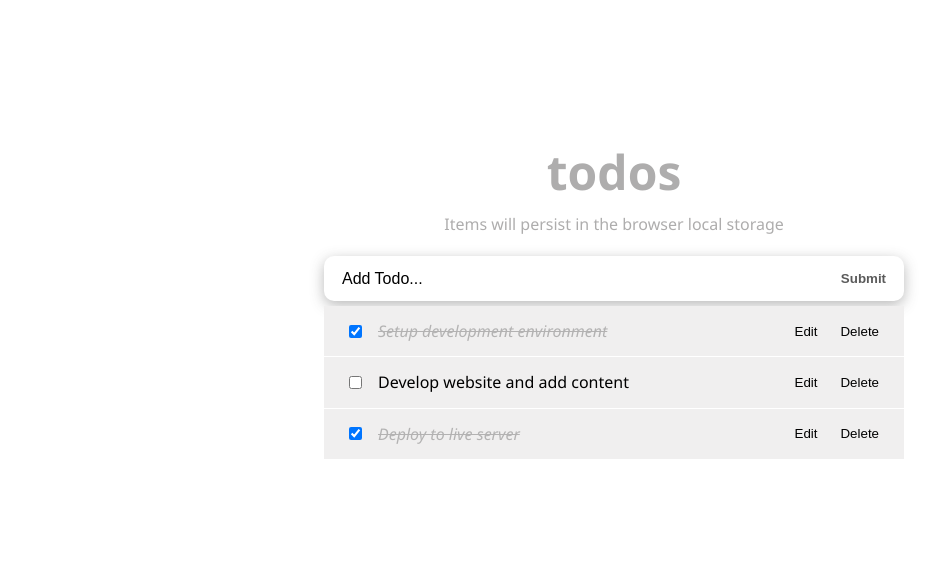
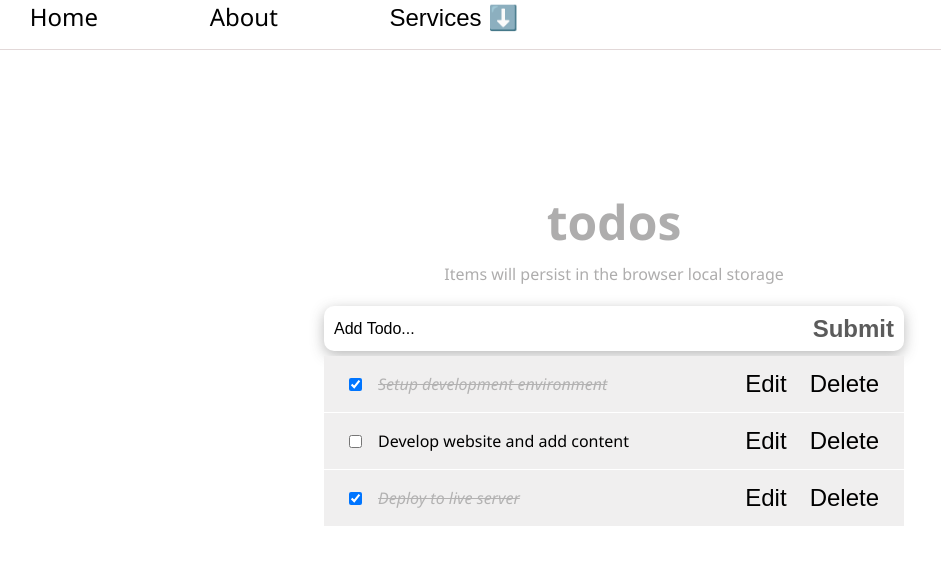
Before and after one commit to CesarHerr/react_to_do_list, a React (Vite) app: page / in a window 1280 px wide. Shown: the top 564 px of the page, without its empty margins (26-967 px from the left). Built offline with nearby package versions, Linux system fonts and the light colour scheme.

Commit message:
Add Navbar to the project

```diff
--- a/src/App.jsx
+++ b/src/App.jsx
@@ -1,10 +1,12 @@
 import { useState } from 'react'
+import Navbar from './components/Navbar'
 
 function App() {
   const [count, setCount] = useState(0)
 
   return (
     <>
+    <Navbar />
       <div>
         <a href="https://vitejs.dev" target="_blank" rel="noreferrer">
           <img src={viteLogo} className="logo" alt="Vite logo" />
--- /dev/null
+++ b/src/components/Navbar.jsx
@@ -0,0 +1,26 @@
+import { useState } from "react";
+import styles from '../styles/Navbar.module.css'
+
+const Navbar = () => {
+  const [dropdown, setDropdown] = useState(false);
+  return (
+    <nav className={styles.navbar}>
+      <ul className={styles.list}>
+        <li>Home</li>
+        <li>About</li>
+        <li>
+          <button onClick={() => setDropdown((prev) => !prev)}>
+            Services <span> ⬇️ </span>
+          </button>
+          {dropdown && (
+          <ul className={styles.dropdown}>
+            <li>Design</li>
+            <li>Development</li>
+          </ul>
+          )}
+        </li>
+      </ul>
+    </nav>
+  );
+};
+export default Navbar;
--- a/src/components/TodoApp.jsx
+++ b/src/components/TodoApp.jsx
@@ -1,14 +1,18 @@
 import Header from './Header';
 import TodosLogic from './TodosLogic';
+import Navbar from './Navbar';
 
 const TodoApp = () => {
   return (
-    <div className="wrapper">
-      <div className="todos">
-        <Header />
-        <TodosLogic />
+    <>
+      <Navbar />
+      <div className="wrapper">
+        <div className="todos">
+          <Header />
+          <TodosLogic />
+        </div>
       </div>
-    </div>
+    </>
   );
 };
 export default TodoApp;
--- /dev/null
+++ b/src/styles/Navbar.module.css
@@ -0,0 +1,40 @@
+.navbar {
+  border-bottom: solid 1px rgb(226, 216, 216);
+  display: flex;
+  height: 50px;
+}
+
+.list {
+  display: flex;
+  justify-content: space-around;
+  width: 80%;
+  max-width: 600px;
+  list-style: none;
+  margin-bottom: 50px;
+  font-size: 1.5rem;
+  background-color: rebeccapurple;
+}
+
+.dropdown {
+  display: flex;
+  flex-direction: column;
+  max-width: 300px;
+  position: absolute;
+  padding: 10px 40px;
+  left: 250px;
+  list-style: none;
+  background-color: #fff;
+  -webkit-box-shadow: 10px 14px 15px -10px rgba(94,87,94,1);
+-moz-box-shadow: 10px 14px 15px -10px rgba(94,87,94,1);
+box-shadow: 10px 14px 15px -10px rgba(94,87,94,1);
+}
+
+.dropdown li {
+  width: 300px;
+}
+
+button {
+  font-size: 1.5rem;
+  border: none;
+  background: none;
+}
```
